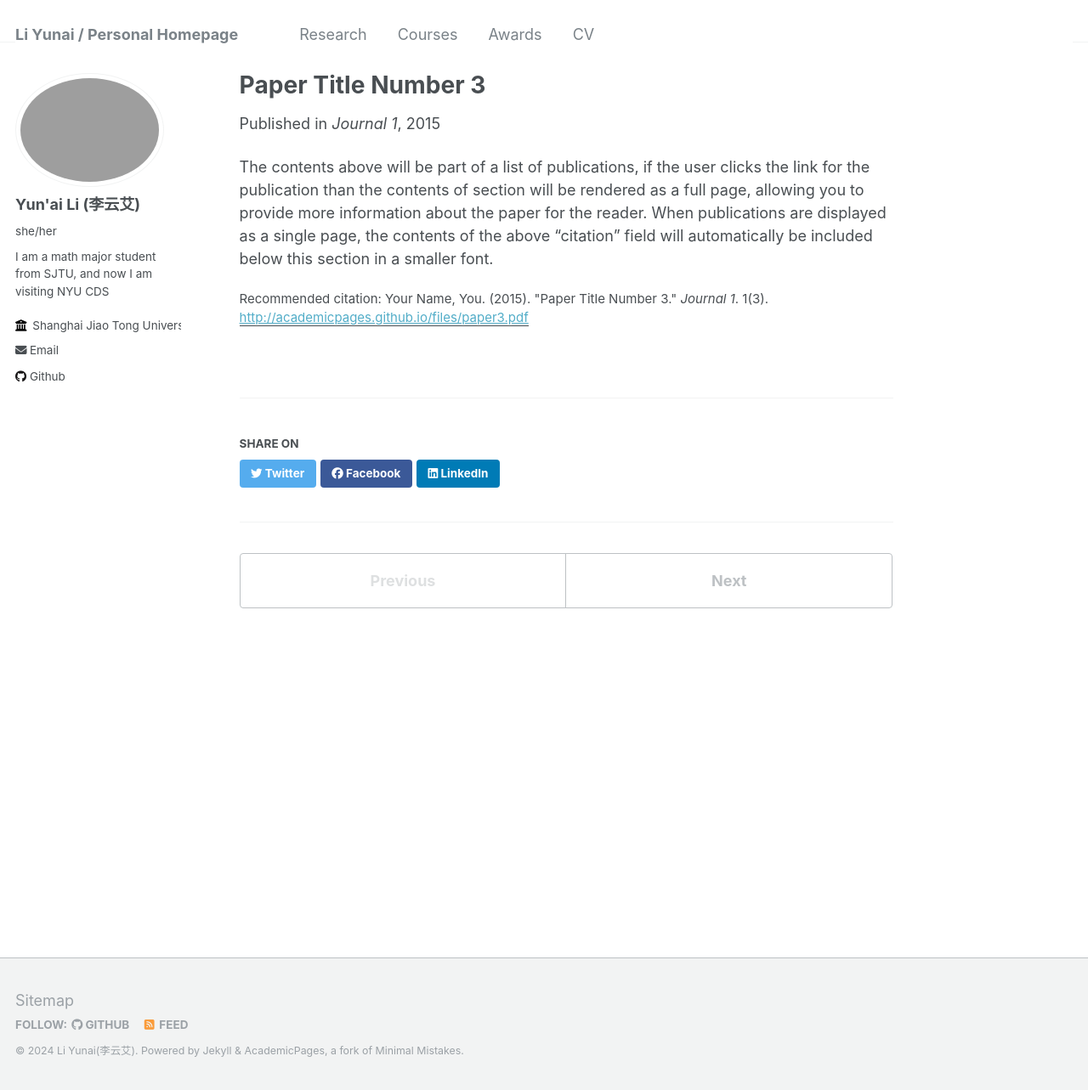
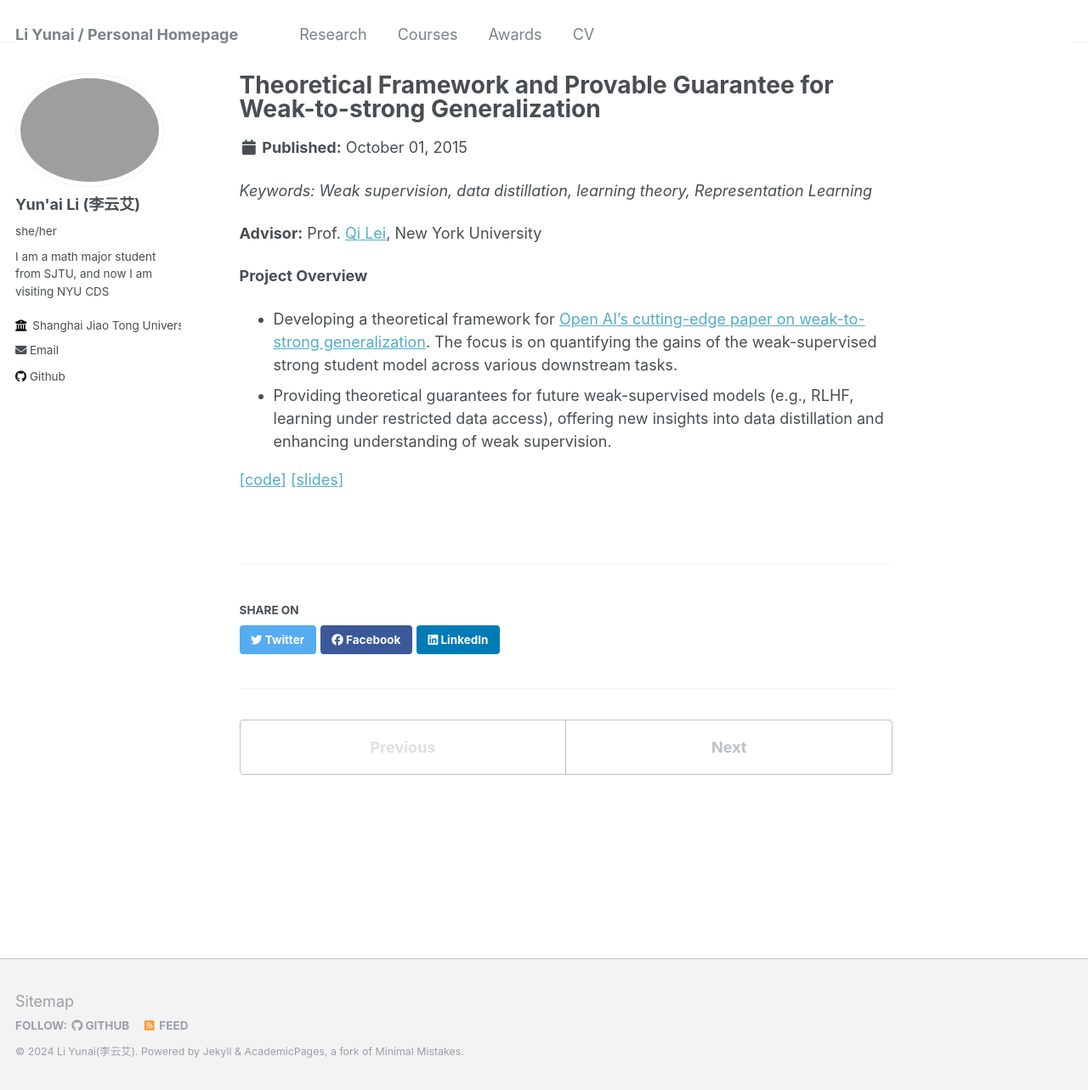
Before and after one commit to Li-Yunai/Li-Yunai.github.io, a Jekyll site: the page built from _publications/2015-10-01-paper-title-number-3.md, in a window 1280 px wide and 1283 px high. Shown: the whole window at 85% size. Built offline with Jekyll 4.4.1, drawn with Linux system fonts in a browser that asks for light colours.

Commit message:
Update 2015-10-01-paper-title-number-3.md

```diff
--- a/_publications/2015-10-01-paper-title-number-3.md
+++ b/_publications/2015-10-01-paper-title-number-3.md
@@ -1,12 +1,18 @@
 ---
-title: "Paper Title Number 3"
+title: "Theoretical Framework and Provable Guarantee for Weak-to-strong Generalization"
+excerpt: "*Keywords: Weak supervision, data distillation, learning theory, Representation Learning*<br/><img src='/images/img3.png' width='350'>"
 collection: publications
-permalink: /publication/2015-10-01-paper-title-number-3
-excerpt: 'This paper is about the number 3. The number 4 is left for future work.'
-date: 2015-10-01
-venue: 'Journal 1'
-paperurl: 'http://academicpages.github.io/files/paper3.pdf'
-citation: 'Your Name, You. (2015). &quot;Paper Title Number 3.&quot; <i>Journal 1</i>. 1(3).'
 ---
 
-The contents above will be part of a list of publications, if the user clicks the link for the publication than the contents of section will be rendered as a full page, allowing you to provide more information about the paper for the reader. When publications are displayed as a single page, the contents of the above "citation" field will automatically be included below this section in a smaller font.
+*Keywords: Weak supervision, data distillation, learning theory, Representation Learning*
+
+**Advisor:** Prof. [Qi Lei](https://cecilialeiqi.github.io/), New York University
+
+**Project Overview**
+
+- Developing a theoretical framework for [Open AI's cutting-edge paper on weak-to-strong generalization](https://arxiv.org/abs/2312.09390). The focus is on quantifying the gains of the weak-supervised strong student model across various downstream tasks.
+- Providing theoretical guarantees for future weak-supervised models (e.g., RLHF, learning under restricted data access), offering new insights into data distillation and enhancing understanding of weak supervision.
+
+
+[[code]](https://li-yunai.github.io//portfolio/portfolio-1/)
+[[slides]](https://li-yunai.github.io//portfolio/portfolio-1/)
```
